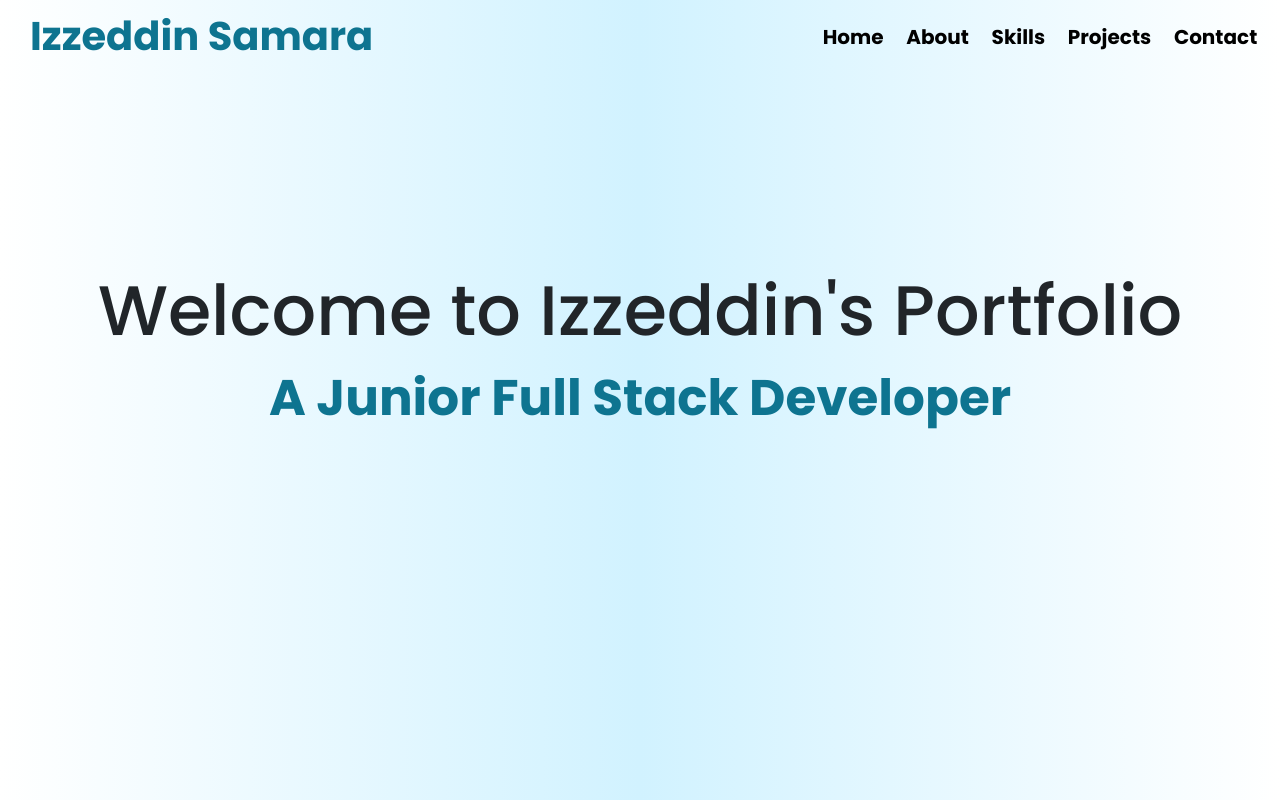
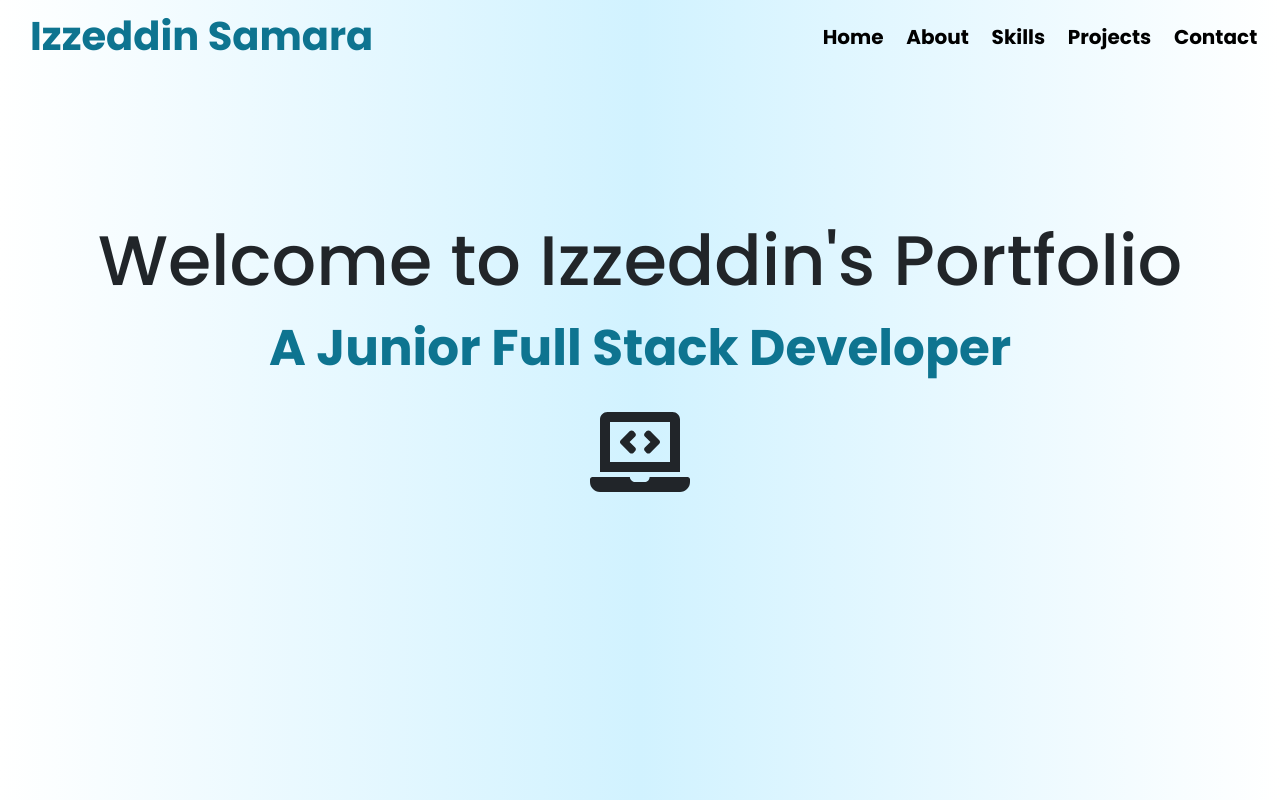
Before and after one commit to Izzeddin-Samara/my-portfolio, a React (Create React App) app: page / in a window 1280 px wide. Shown: the top 800 px of the page. Built offline with nearby package versions, Linux system fonts and the light colour scheme.

Commit message:
Add laptop code icon to WelcomeBanner

```diff
--- a/src/components/WelcomeBanner.js
+++ b/src/components/WelcomeBanner.js
@@ -1,10 +1,12 @@
 import React from "react";
+import { FaLaptopCode } from "react-icons/fa";
 
 const WelcomeBanner = () => {
     return (
         <div className="welcome">
             <h1>Welcome to Izzeddin's Portfolio</h1>
             <p>A Junior Full Stack Developer</p>
+            <FaLaptopCode size={100} />
         </div>
     );
 }
```
